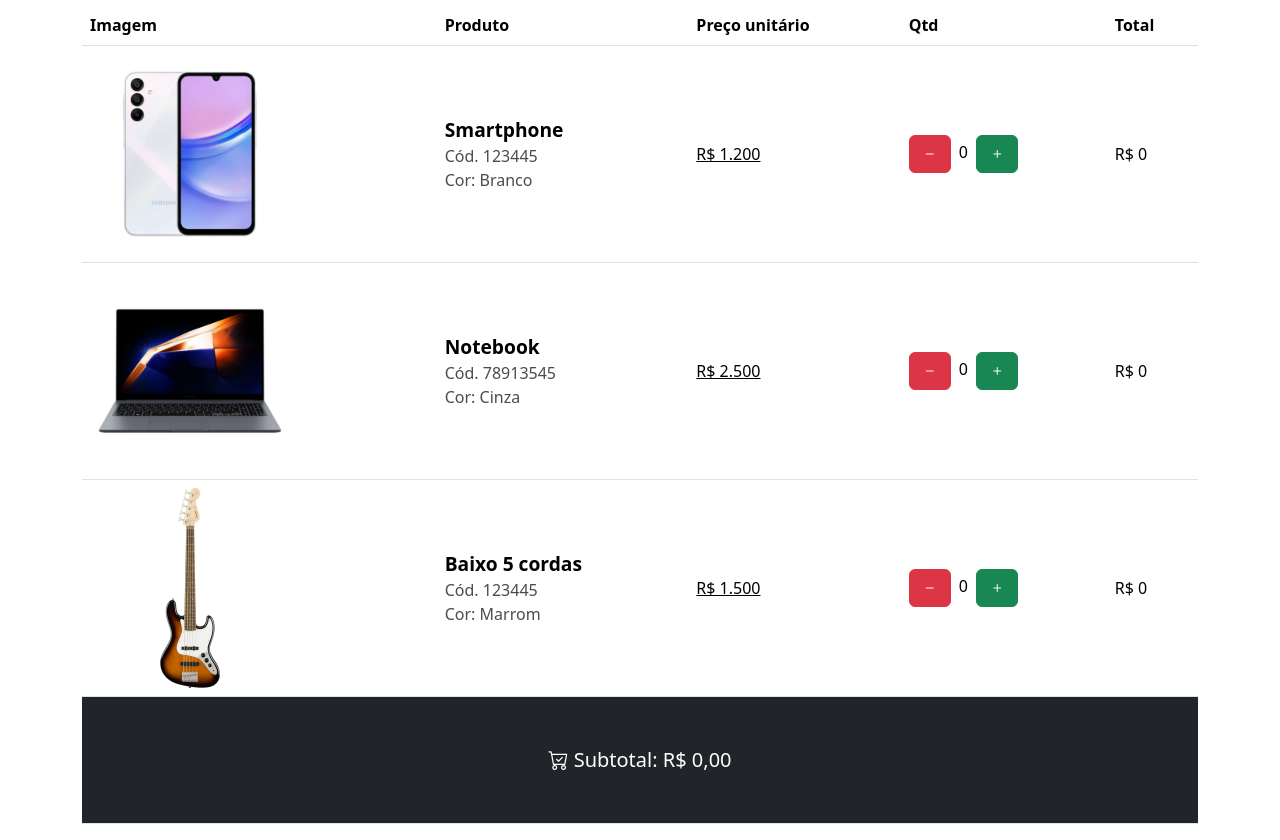
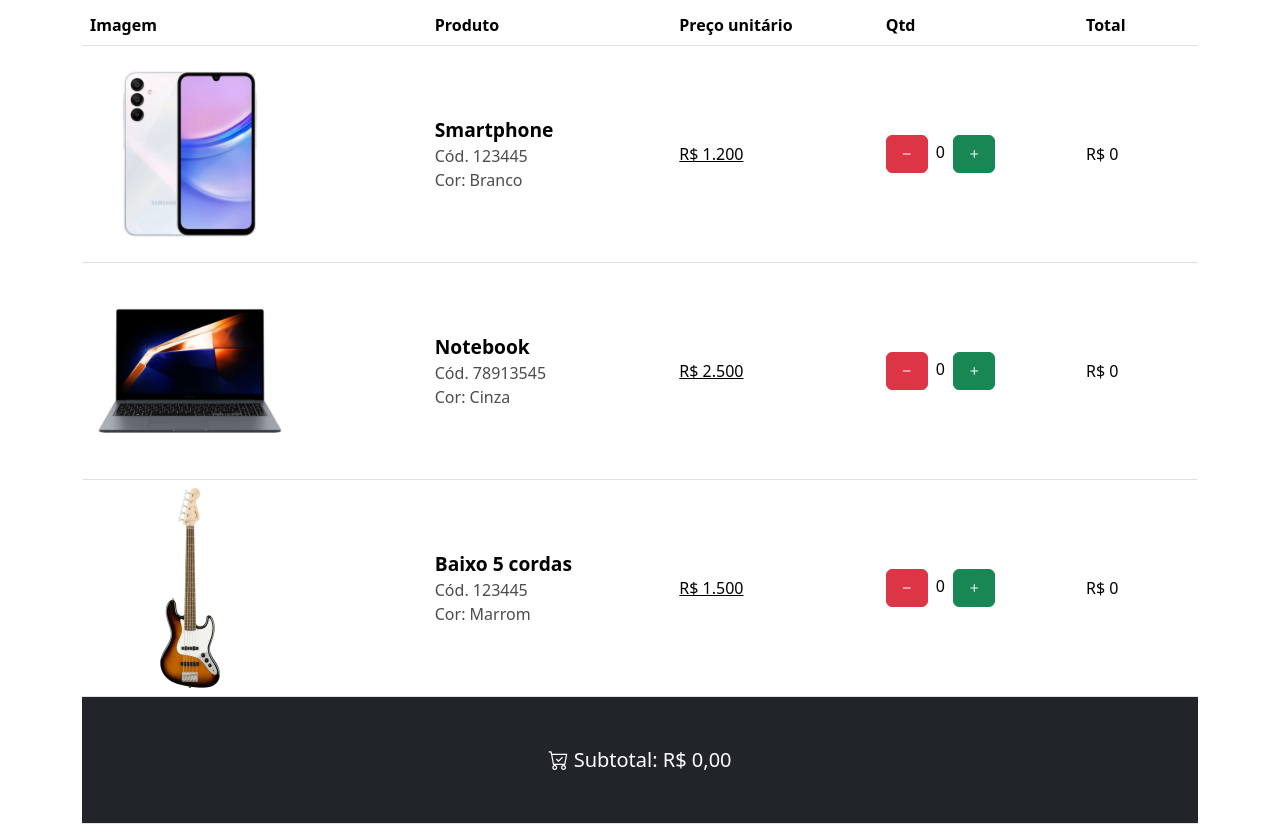
Before and after one commit to hugopfe/checkout-page, a plain HTML site: page index.html in a window 1280 px wide. Shown: the part 102-942 px from the top of the page. Drawn offline with nearby package versions, Linux system fonts and the light colour scheme.

Commit message:
Update style.css

```diff
--- a/css/style.css
+++ b/css/style.css
@@ -12,3 +12,7 @@
 .product-price {
     text-decoration: underline;
 }
+
+th:nth-child(5), td:nth-child(5) {
+    width: 120px;
+}
```
